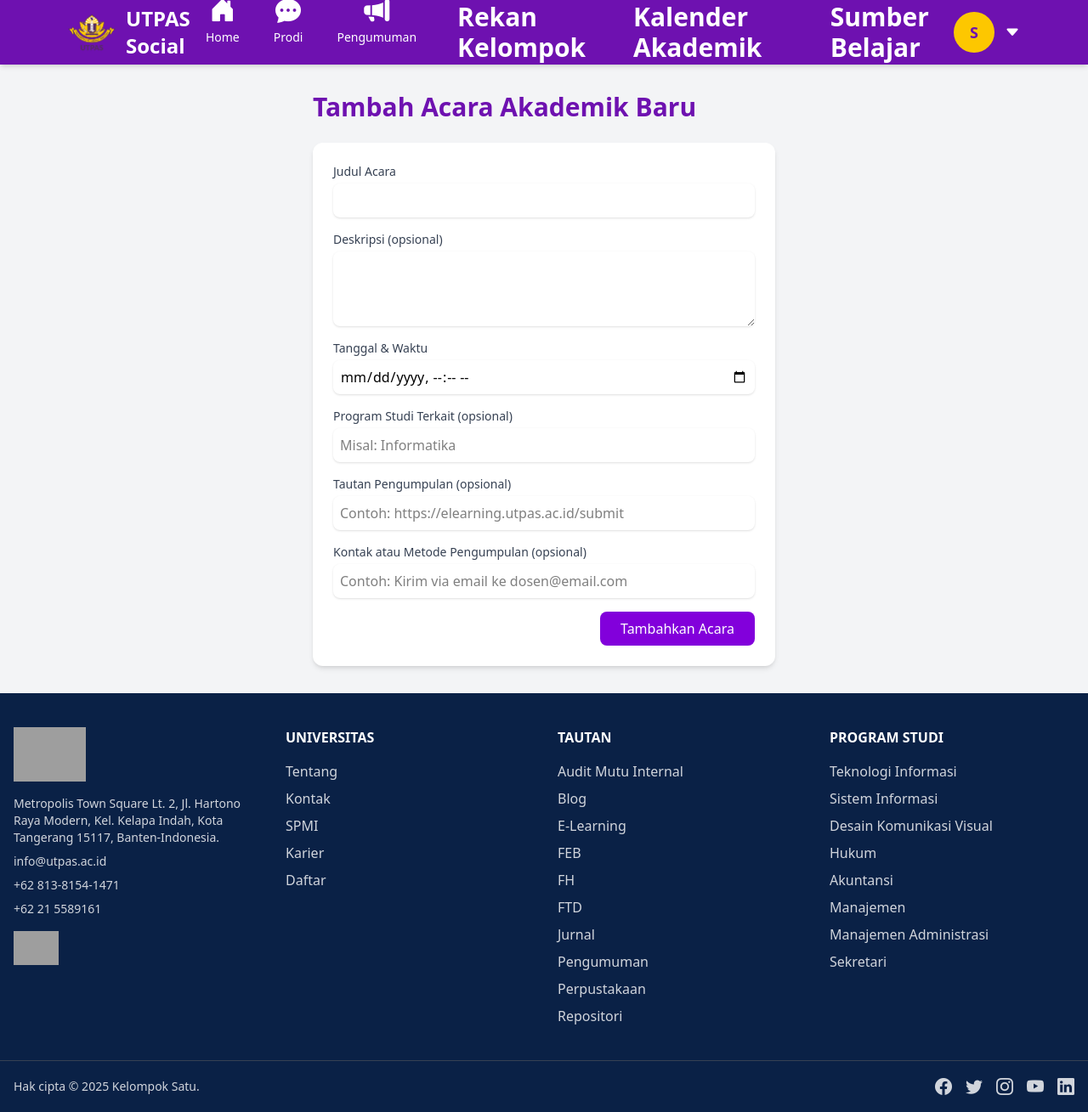
After one commit to KelompokMVCAdamPlorenNathanYesa/utpas-social, a PHP site: page /resource/views/academic-calendar/create.php in a window 1280 px wide. The commit adds this page. Shown: the whole page at 85% size. Run offline with PHP 8.4, Linux system fonts and the light colour scheme; the visitor is signed in with stand-in values (Sample User, id 1); style sheets or scripts are compiled from the project's sources; grey boxes are pictures that could not be loaded.

Commit message:
register tambah kolom status, kalender akademik dosen dan admin bisa tambah event atau tugas

```diff
--- a/app/Controller/AuthController.php
+++ b/app/Controller/AuthController.php
@@ -51,8 +51,9 @@ class AuthController extends Controller
         $fakultas = trim($_POST['fakultas'] ?? '');
         $prodi = trim($_POST['prodi'] ?? '');
         $password = trim($_POST['password'] ?? '');
+        $status = trim($_POST['status'] ?? '');
 
-        if (!$name || !$username || !$email || !$password || !$unique_number) {
+        if (!$name || !$username || !$email || !$password || !$unique_number || !$fakultas || !$prodi || !$status) { // Ditambahkan `$status`
             $_SESSION['error'] = 'Semua field wajib diisi!';
             header('Location: /register');
             exit;
@@ -71,7 +72,6 @@ class AuthController extends Controller
 
         $hashedPassword = password_hash($password, PASSWORD_DEFAULT);
 
-        $status = 'active';
 
         User::create([
             'name' => $name,
--- a/index.php
+++ b/index.php
@@ -133,7 +133,10 @@ Route::get('/learning-resources', function() use ($learningResourceController) {
     Middleware::auth();
     $learningResourceController->index();
 });
-
+Route::get('/academic-calendar/create', function() use ($academicCalendarController) {
+    Middleware::auth();
+    $academicCalendarController->createForm();
+});
 Route::get('/learning-resources/create', function() use ($learningResourceController) {
     Middleware::auth();
     $learningResourceController->createForm();
--- /dev/null
+++ b/resource/views/academic-calendar/create.php
@@ -0,0 +1,72 @@
+<?php
+session_start();
+if (!isset($_SESSION['user'])) {
+    header('Location: /login');
+    exit();
+}
+// Asumsi hak akses sudah dicek di controller
+?>
+
+<!DOCTYPE html>
+<html lang="en">
+<head>
+    <meta charset="UTF-8">
+    <meta name="viewport" content="width=device-width, initial-scale=1.0">
+    <title>Tambah Acara Akademik - Utpas Social</title>
+    <link rel="stylesheet" href="/resource/css/app.css">
+    <link rel="stylesheet" href="https://cdn.jsdelivr.net/npm/bootstrap-icons@1.11.3/font/bootstrap-icons.css">
+</head>
+<body class="bg-gray-100 font-sans">
+    <?php include __DIR__ . "/../components/navbar.php"; ?>
+
+    <main class="max-w-xl mx-auto py-8 px-4">
+        <h1 class="text-3xl font-bold mb-6 text-purple-800">Tambah Acara Akademik Baru</h1>
+
+        <?php if (isset($_SESSION['error'])): ?>
+            <div class="bg-red-100 text-red-700 p-4 rounded-xl mb-4">
+                <?= htmlspecialchars($_SESSION['error']); unset($_SESSION['error']); ?>
+            </div>
+        <?php endif; ?>
+
+        <div class="bg-white rounded-xl shadow-md p-6">
+            <form action="/academic-calendar/store" method="POST" class="space-y-4">
+                <div>
+                    <label for="title" class="block text-sm font-medium text-gray-700">Judul Acara</label>
+                    <input type="text" id="title" name="title" required class="mt-1 block w-full border-gray-300 rounded-lg shadow-sm focus:border-purple-500 focus:ring-purple-500 p-2">
+                </div>
+
+                <div>
+                    <label for="description" class="block text-sm font-medium text-gray-700">Deskripsi (opsional)</label>
+                    <textarea id="description" name="description" rows="3" class="mt-1 block w-full border-gray-300 rounded-lg shadow-sm focus:border-purple-500 focus:ring-purple-500 p-2"></textarea>
+                </div>
+
+                <div>
+                    <label for="event_date" class="block text-sm font-medium text-gray-700">Tanggal & Waktu</label>
+                    <input type="datetime-local" id="event_date" name="event_date" required class="mt-1 block w-full border-gray-300 rounded-lg shadow-sm focus:border-purple-500 focus:ring-purple-500 p-2">
+                </div>
+
+                <div>
+                    <label for="prodi" class="block text-sm font-medium text-gray-700">Program Studi Terkait (opsional)</label>
+                    <input type="text" id="prodi" name="prodi" placeholder="Misal: Informatika" class="mt-1 block w-full border-gray-300 rounded-lg shadow-sm focus:border-purple-500 focus:ring-purple-500 p-2">
+                </div>
+
+                <div>
+                    <label for="submission_link" class="block text-sm font-medium text-gray-700">Tautan Pengumpulan (opsional)</label>
+                    <input type="url" id="submission_link" name="submission_link" placeholder="Contoh: https://elearning.utpas.ac.id/submit" class="mt-1 block w-full border-gray-300 rounded-lg shadow-sm focus:border-purple-500 focus:ring-purple-500 p-2">
+                </div>
+
+                <div>
+                    <label for="contact_info" class="block text-sm font-medium text-gray-700">Kontak atau Metode Pengumpulan (opsional)</label>
+                    <input type="text" id="contact_info" name="contact_info" placeholder="Contoh: Kirim via email ke dosen@email.com" class="mt-1 block w-full border-gray-300 rounded-lg shadow-sm focus:border-purple-500 focus:ring-purple-500 p-2">
+                </div>
+
+                <div class="flex justify-end">
+                    <button type="submit" class="px-6 py-2 bg-purple-700 text-white rounded-lg hover:bg-yellow-400 hover:text-purple-800 transition-colors duration-300">Tambahkan Acara</button>
+                </div>
+            </form>
+        </div>
+    </main>
+
+    <?php include __DIR__ . "/../components/footer.php"; ?>
+</body>
+</html>
--- a/resource/views/auth/register.php
+++ b/resource/views/auth/register.php
@@ -39,6 +39,12 @@
                 class="px-4 py-3 border rounded-lg focus:outline-none focus:ring-2 focus:ring-yellow-400">
             <input type="text" name="prodi" placeholder="Program Studi"
                 class="px-4 py-3 border rounded-lg focus:outline-none focus:ring-2 focus:ring-yellow-400">
+                <select name="status" class="col-span-2 px-4 py-3 border rounded-lg focus:outline-none focus:ring-2 focus:ring-yellow-400">
+                    <option value="" disabled selected>Pilih Status</option>
+                    <option value="mahasiswa">Mahasiswa</option>
+                    <option value="dosen">Dosen</option>
+                    <option value="admin">Admin</option>
+                </select>
             <input type="password" name="password" placeholder="Password"
                 class="col-span-2 px-4 py-3 border rounded-lg focus:outline-none focus:ring-2 focus:ring-yellow-400">
 
```
Also changed, not shown: app/Controller/AcademicCalendarController.php (+53 -0 lines), resource/views/academic-calendar/index.php (+8 -28 lines), resource/views/profile.php (+7 -0 lines).
